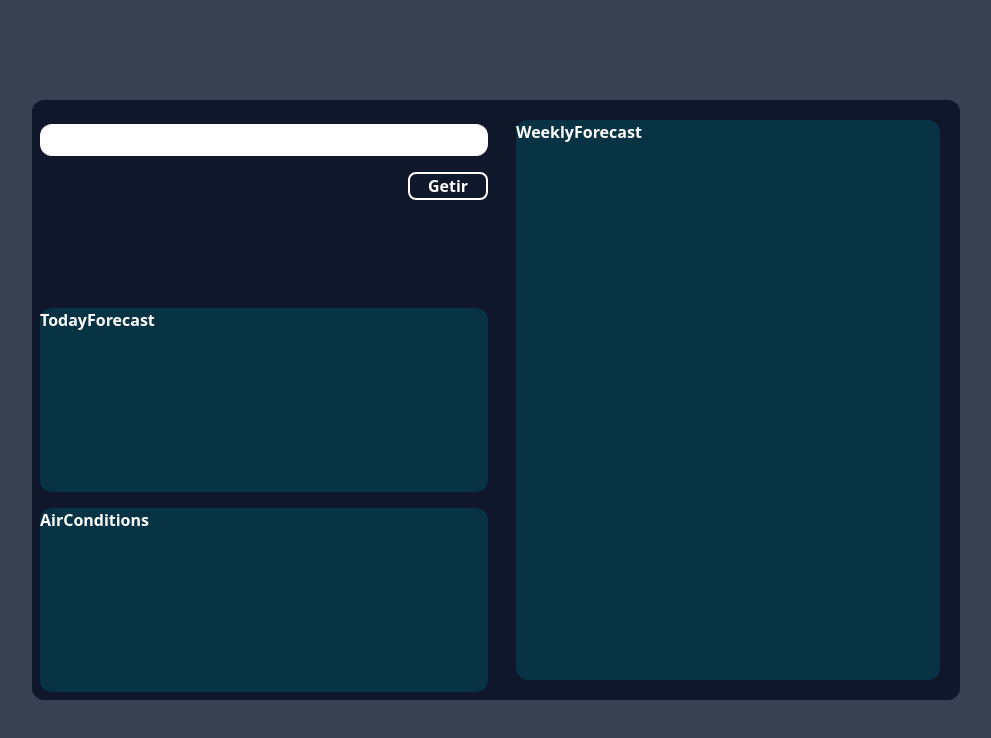
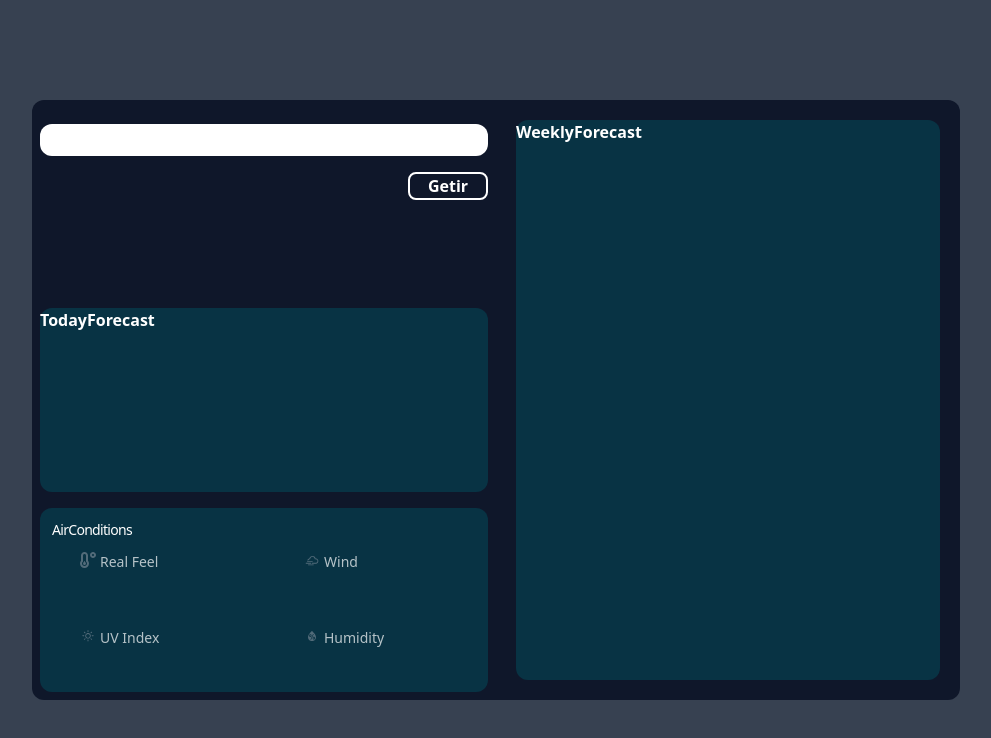
Before and after one commit to Alisnmez/weather-app, a React (Create React App) app: page / in a window 1280 px wide. Shown: the top 738 px of the page, without its empty margins (144-1135 px from the left). Built offline with nearby package versions, Linux system fonts and the light colour scheme.

Commit message:
Modified AirConditions.js: Implemented code to fetch and display weather conditions such as Real Feel, wind, UV index, humidity.

```diff
--- a/package.json
+++ b/package.json
@@ -10,6 +10,7 @@
     "axios": "^1.6.2",
     "react": "^18.2.0",
     "react-dom": "^18.2.0",
+    "react-icons": "^4.12.0",
     "react-redux": "^9.0.4",
     "react-scripts": "5.0.1",
     "web-vitals": "^2.1.4"
--- a/src/components/CurrentWeather.js
+++ b/src/components/CurrentWeather.js
@@ -41,11 +41,8 @@ const buttonListener = () => {
      </div>
 
      {weather && weather.current&&
-       <img className='' src={weather.current.condition.icon} alt="" />
+       <img src={weather.current.condition.icon} alt="" />
        }
-
-
-
      </div>
 
     </div>
--- a/src/components/airConditions/AirConditions.js
+++ b/src/components/airConditions/AirConditions.js
@@ -1,8 +1,60 @@
 import React from 'react'
+import { useSelector } from 'react-redux'
+import { FaTemperatureLow } from "react-icons/fa";
+import { WiCloudyWindy } from "react-icons/wi";
+import { WiHumidity } from "react-icons/wi";
+import { WiDaySunny } from "react-icons/wi";
 
 function AirConditions() {
+  const {weather} = useSelector((state) => state.weather);
+
   return (
-    <div>AirConditions</div>
+    <>
+    <h1 className='m-3 text-sm tracking-tighter font-thin'>AirConditions</h1>
+    <div>
+      <div className='grid grid-cols-2 grid-rows-2 h-32'>
+       <div className='flex flex-col ml-10'>
+      <div className='flex gap-1'>
+      <FaTemperatureLow className='opacity-50 text-gray-400'/>
+      <p className='flex text-sm opacity-70 font-normal'> Real Feel</p>
+      </div>
+        <div className='text-3xl ml-2'>
+        {weather && weather.current&&<h1>{weather.current.feelslike_c}°</h1>}
+        </div>
+       </div>
+
+         <div className='flex flex-col ml-10'>
+      <div className='flex gap-1'>
+      <WiCloudyWindy className='opacity-50 text-gray-400'/>
+      <p className='flex text-sm opacity-70 font-normal'> Wind</p>
+      </div>
+        <div className='text-3xl ml-2'>
+        {weather && weather.current&&<h1>{weather.current.gust_kph}km/h</h1>}
+        </div>
+       </div>
+       <div className='flex flex-col ml-10 mt-3'>
+      <div className='flex gap-1'>
+      <WiDaySunny className='opacity-50 text-gray-400'/>
+      <p className='flex text-sm opacity-70 font-normal'>UV Index </p>
+      </div>
+        <div className='text-3xl ml-7'>
+        {weather && weather.current&&<h1>{weather.current.uv}</h1>}
+        </div>
+       </div>
+       <div className='flex flex-col ml-10 mt-3'>
+      <div className='flex gap-1'>
+      <WiHumidity className='opacity-50 text-gray-400'/>
+      <p className='flex text-sm opacity-70 font-normal'>Humidity </p>
+      </div>
+        <div className='text-3xl ml-7'>
+        {weather && weather.current&&<h1>%{weather.current.humidity}</h1>}
+        </div>
+       </div>
+      </div>
+
+    </div>
+    </>
+
   )
 }
 
```
Also changed, not shown: 1 other file (tests, documents, lock files or other folders).
